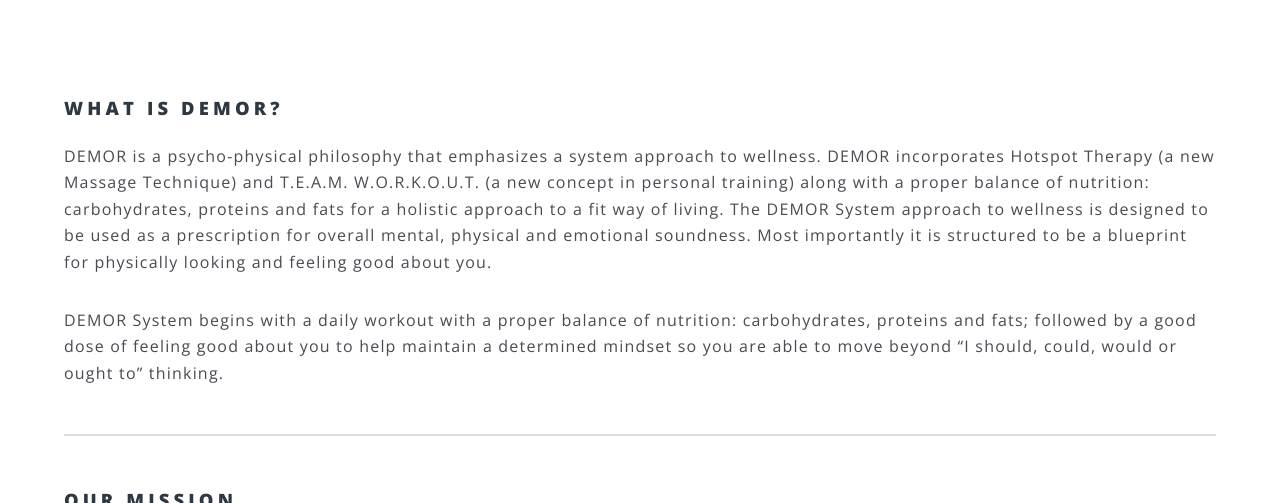
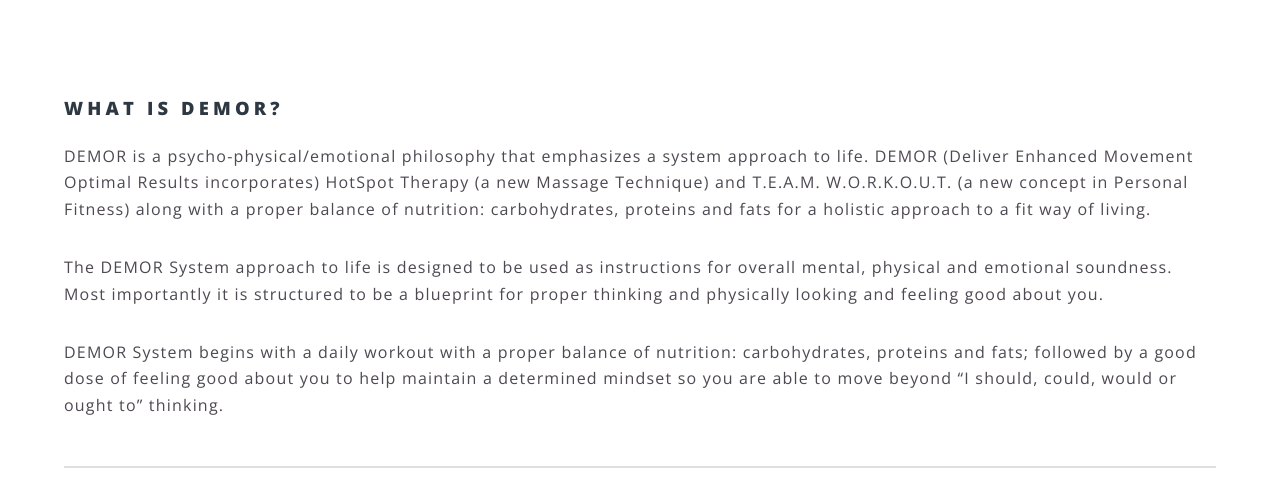
Before and after one commit to demor-dwc/demor-dwc.github.io, a Jekyll site: the page built from about.html, in a window 1280 px wide and 900 px high, cut to the strip 397-900 px from the top of the window. Built offline with Jekyll 4.4.1, drawn with Linux system fonts in a browser that asks for light colours.

Commit message:
update about.html

```diff
--- a/about.html
+++ b/about.html
@@ -3,7 +3,10 @@
 title: About DEMOR System
 ---
 	<h3>What is DEMOR?</h3>
-	<p>DEMOR is a psycho-physical philosophy that emphasizes a system approach to wellness. DEMOR incorporates Hotspot Therapy (a new Massage Technique) and T.E.A.M. W.O.R.K.O.U.T. (a new concept in personal training) along with a proper balance of nutrition: carbohydrates, proteins and fats for a holistic approach to a fit way of living. The DEMOR System approach to wellness is designed to be used as a prescription for overall mental, physical and emotional soundness. Most importantly it is structured to be a blueprint for physically looking and feeling good about you.</p>
+	<p>DEMOR is a psycho-physical/emotional philosophy that emphasizes a system approach to life. DEMOR (Deliver Enhanced Movement Optimal Results incorporates) HotSpot Therapy (a new Massage Technique) and T.E.A.M. W.O.R.K.O.U.T. (a new concept in Personal Fitness) along with a proper balance of nutrition: carbohydrates, proteins and fats for a holistic approach to a fit way of living. </p>
+
+	<p>The DEMOR System approach to life is designed to be used as instructions for overall mental, physical and emotional soundness. Most importantly it is structured to be a blueprint for proper thinking and physically looking and feeling good about you.</p>
+
 	<p>DEMOR System begins with a daily workout with a proper balance of nutrition: carbohydrates, proteins and fats; followed by a good dose of feeling good about you to help maintain a determined mindset so you are able to move beyond “I should, could, would or ought to” thinking.</p>
 	<hr />
 
```
